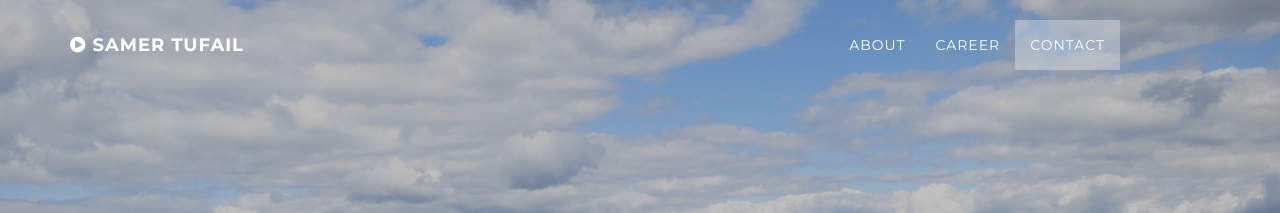
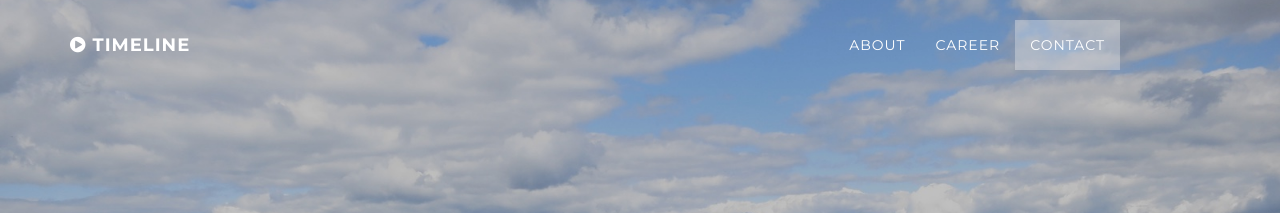
Before and after one commit to samertufail/samertufail.github.io, a Jekyll site: the page built from index.html, in a window 1280 px wide. Shown: the top 213 px of the page. Built offline with Jekyll 4.4.1, drawn with Linux system fonts in a browser that asks for light colours.

Commit message:
Revert "Updated config"
This reverts commit a2b1996090984584b603b325b6537b032dc09587.

```diff
--- a/_config.yml
+++ b/_config.yml
@@ -1,10 +1,10 @@
-url: http://samertufail.github.io
-baseurl: /
+url: http://kirbyt.github.io
+baseurl: /timeline-jekyll-theme
 
 # Site Settings
-title: Samer Tufail
+title: Timeline
 description: "Timeline is multipurpose, single page Jekyll theme that includes a timeline section."
-keywords: "Samer Tufail, Samer"
+keywords: "jekyll, theme"
 google-tracking-id:
 
 # Career Settings
```
